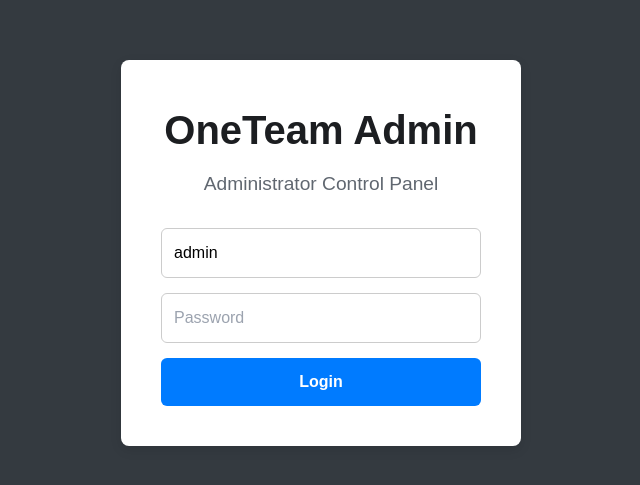
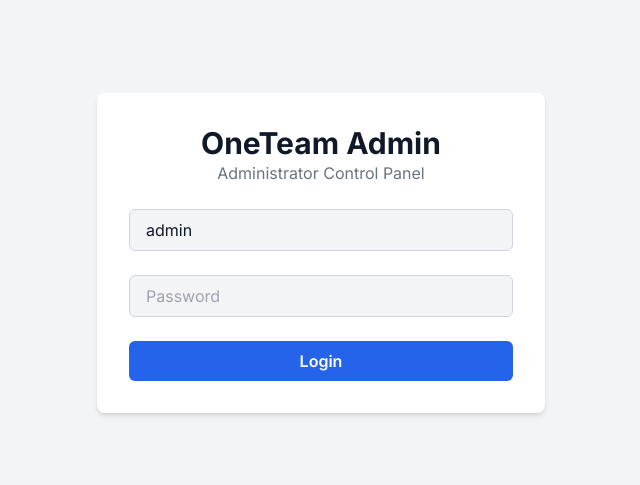
Before and after one commit to ryz3006/OneTeam, a React (Vite) app in the folder apps/admin-ui/: page /#/ in a window 1280 px wide. Shown: the part 147-632 px from the top of the page, without its empty margins (319-959 px from the left). Built offline with nearby package versions, Linux system fonts and the light colour scheme; no server answers.

Commit message:
Update AdminLoginPage.jsx

```diff
--- a/apps/admin-ui/src/pages/AdminLoginPage.jsx
+++ b/apps/admin-ui/src/pages/AdminLoginPage.jsx
@@ -12,50 +12,53 @@ const AdminLoginPage = () => {
 
   const handleLogin = async (e) => {
     e.preventDefault();
-    setError('');
-    setLoading(true);
-
-    // Firebase Auth requires an email format. We'll construct one from the username.
-    // This allows the user to just type "admin".
-    // IMPORTANT: Make sure the user in Firebase Auth is set to "admin@oneteam.local".
+    setError(''); setLoading(true);
     const authEmail = username.includes('@') ? username : `${username}@oneteam.local`;
-
     try {
       await signInWithEmailAndPassword(auth, authEmail, password);
       navigate('/dashboard');
     } catch (err) {
       setError('Invalid credentials. Please try again.');
-      console.error("Admin login error:", err);
     } finally {
       setLoading(false);
     }
   };
 
   return (
-    <div style={{ fontFamily: 'sans-serif', display: 'flex', alignItems: 'center', justifyContent: 'center', minHeight: '100vh', backgroundColor: '#343a40' }}>
-      <div style={{ backgroundColor: 'white', padding: '40px', borderRadius: '8px', boxShadow: '0 4px 12px rgba(0,0,0,0.1)', textAlign: 'center', maxWidth: '400px', width: '100%' }}>
-        <h1 style={{ fontSize: '2.5rem', fontWeight: 'bold', color: '#1c1e21', margin: '0 0 10px 0' }}>OneTeam Admin</h1>
-        <p style={{ fontSize: '1.2rem', color: '#606770', marginBottom: '30px' }}>Administrator Control Panel</p>
-        <form onSubmit={handleLogin} style={{ display: 'flex', flexDirection: 'column', gap: '15px' }}>
+    <div className="flex items-center justify-center min-h-screen bg-gray-100 dark:bg-gray-900">
+      <div className="w-full max-w-md p-8 space-y-6 bg-white rounded-lg shadow-md dark:bg-gray-800">
+        <div className="text-center">
+          <h1 className="text-3xl font-bold text-gray-900 dark:text-white">OneTeam Admin</h1>
+          <p className="text-gray-500 dark:text-gray-400">Administrator Control Panel</p>
+        </div>
+        <form className="space-y-6" onSubmit={handleLogin}>
+          <div>
+            <label htmlFor="username" className="text-sm font-medium text-gray-700 dark:text-gray-300 sr-only">Username</label>
             <input
-            type="text" // Changed from "email" to "text"
+              id="username"
+              type="text"
               value={username}
               onChange={(e) => setUsername(e.target.value)}
               placeholder="Username"
-            style={{ padding: '12px', fontSize: '1rem', border: '1px solid #ccc', borderRadius: '6px' }}
+              className="w-full px-4 py-2 text-gray-900 bg-gray-100 border border-gray-300 rounded-md focus:outline-none focus:ring-2 focus:ring-blue-500 dark:bg-gray-700 dark:text-white dark:border-gray-600"
             />
+          </div>
+          <div>
+            <label htmlFor="password"className="text-sm font-medium text-gray-700 dark:text-gray-300 sr-only">Password</label>
             <input
+              id="password"
               type="password"
               value={password}
               onChange={(e) => setPassword(e.target.value)}
               placeholder="Password"
-            style={{ padding: '12px', fontSize: '1rem', border: '1px solid #ccc', borderRadius: '6px' }}
+              className="w-full px-4 py-2 text-gray-900 bg-gray-100 border border-gray-300 rounded-md focus:outline-none focus:ring-2 focus:ring-blue-500 dark:bg-gray-700 dark:text-white dark:border-gray-600"
             />
-          {error && <p style={{ color: 'red', margin: '0' }}>{error}</p>}
+          </div>
+          {error && <p className="text-sm text-red-500 text-center">{error}</p>}
           <button
             type="submit"
             disabled={loading}
-            style={{ backgroundColor: '#007bff', color: 'white', fontWeight: 'bold', border: 'none', borderRadius: '6px', padding: '12px 24px', fontSize: '1rem', cursor: 'pointer', transition: 'background-color 0.3s', opacity: loading ? 0.7 : 1 }}
+            className="w-full px-4 py-2 font-semibold text-white bg-blue-600 rounded-md hover:bg-blue-700 focus:outline-none focus:ring-2 focus:ring-offset-2 focus:ring-blue-500 disabled:opacity-50 disabled:cursor-not-allowed"
           >
             {loading ? 'Logging in...' : 'Login'}
           </button>
```
Lines whose indentation alone changed are shown as unchanged.
